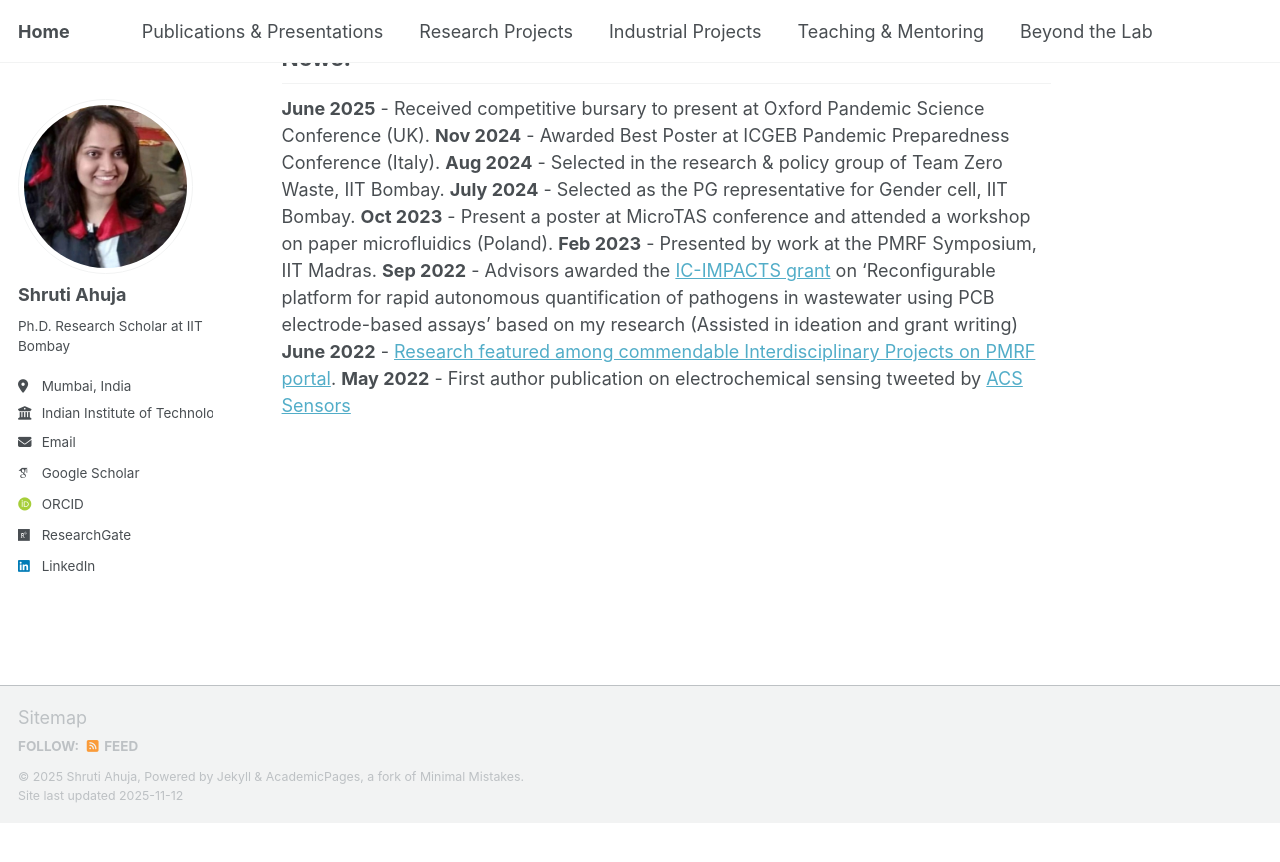
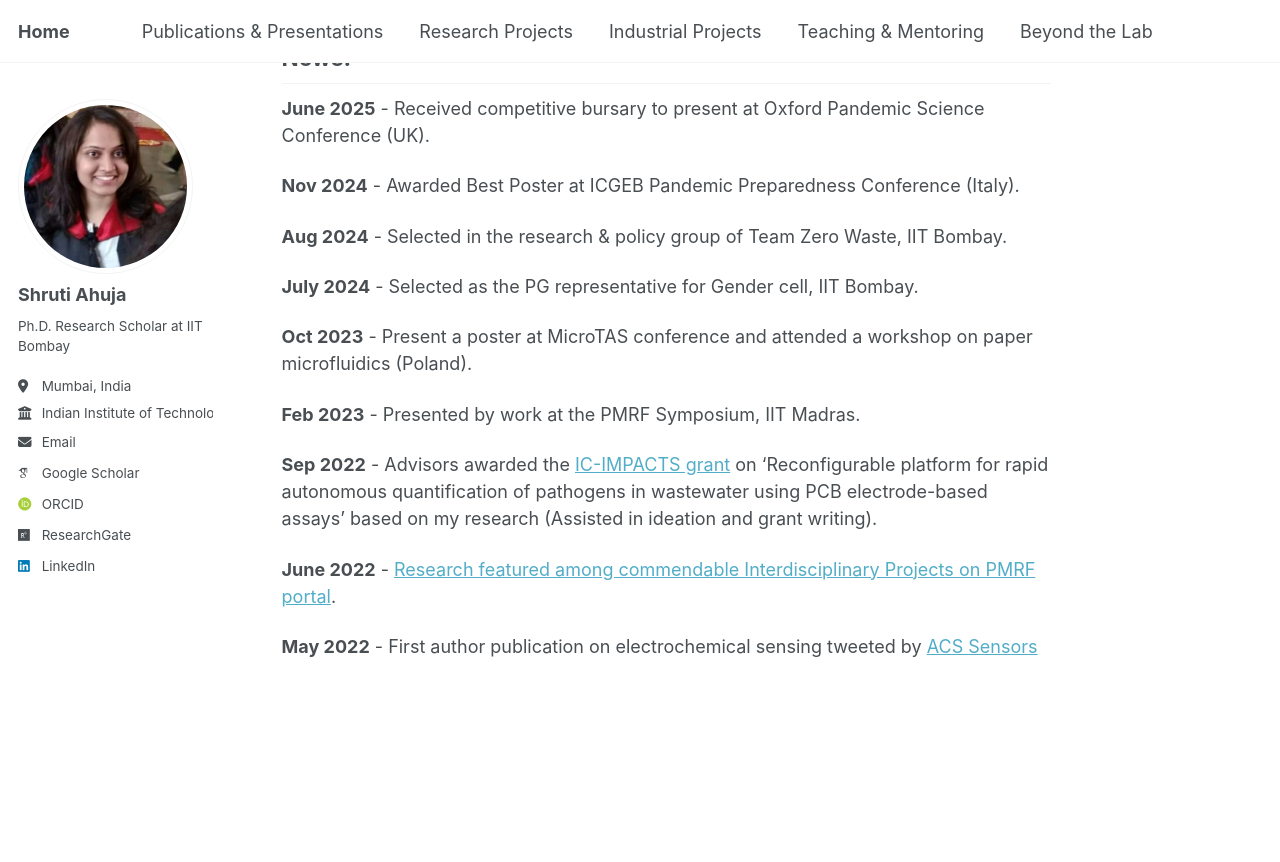
Before and after one commit to shrutiahuja/shrutiahuja.github.io, a Jekyll site: the page built from _pages/about.md, in a window 1280 px wide and 900 px high, scrolled down 2930 px. Shown: the top 862 px of the window. Built offline with Jekyll 4.4.1, drawn with Linux system fonts in a browser that asks for light colours; some web fonts are replaced; a script that is not in the unit is left out; before the commit the page ends 3753 px from its top, so only the background shows below that.

```diff
--- a/_pages/about.md
+++ b/_pages/about.md
@@ -61,11 +61,19 @@ I enjoy tinkering, designing prototypes on CAD softwares and 3D-printing. I love
 ## News!
 
 **June 2025** - Received competitive bursary to present at Oxford Pandemic Science Conference (UK).
+
 **Nov 2024**  - Awarded Best Poster at ICGEB Pandemic Preparedness Conference (Italy).
+
 **Aug 2024**  - Selected in the research & policy group of Team Zero Waste, IIT Bombay.
+
 **July 2024** - Selected as the PG representative for Gender cell, IIT Bombay.
+
 **Oct 2023**  - Present a poster at MicroTAS conference and attended a workshop on paper microfluidics (Poland).
+
 **Feb 2023**  - Presented by work at the PMRF Symposium, IIT Madras.
-**Sep 2022**  - Advisors awarded the [IC-IMPACTS grant](https://ic-impacts.com/reconfigurable-platform-for-rapid-autonomous-quantification-of-pathogens-in-wastewater-using-pcb-electrode-based-                 assays/) on 'Reconfigurable platform for rapid autonomous quantification of pathogens in wastewater using PCB electrode-based assays' based on my research (Assisted in ideation                  and grant writing)
+
+**Sep 2022**  - Advisors awarded the [IC-IMPACTS grant](https://ic-impacts.com/reconfigurable-platform-for-rapid-autonomous-quantification-of-pathogens-in-wastewater-using-pcb-electrode-based-                 assays/) on 'Reconfigurable platform for rapid autonomous quantification of pathogens in wastewater using PCB electrode-based assays' based on my research (Assisted in ideation                  and grant writing).
+
 **June 2022** - [Research featured among commendable Interdisciplinary Projects on PMRF portal](https://www.pmrf.in/10-id-commendable-research-works).
+
 **May 2022**  - First author publication on electrochemical sensing tweeted by [ACS Sensors](https://x.com/ACS_Sensors/status/1531616484702707714?ref_src=twsrc%5Etfw)
```
